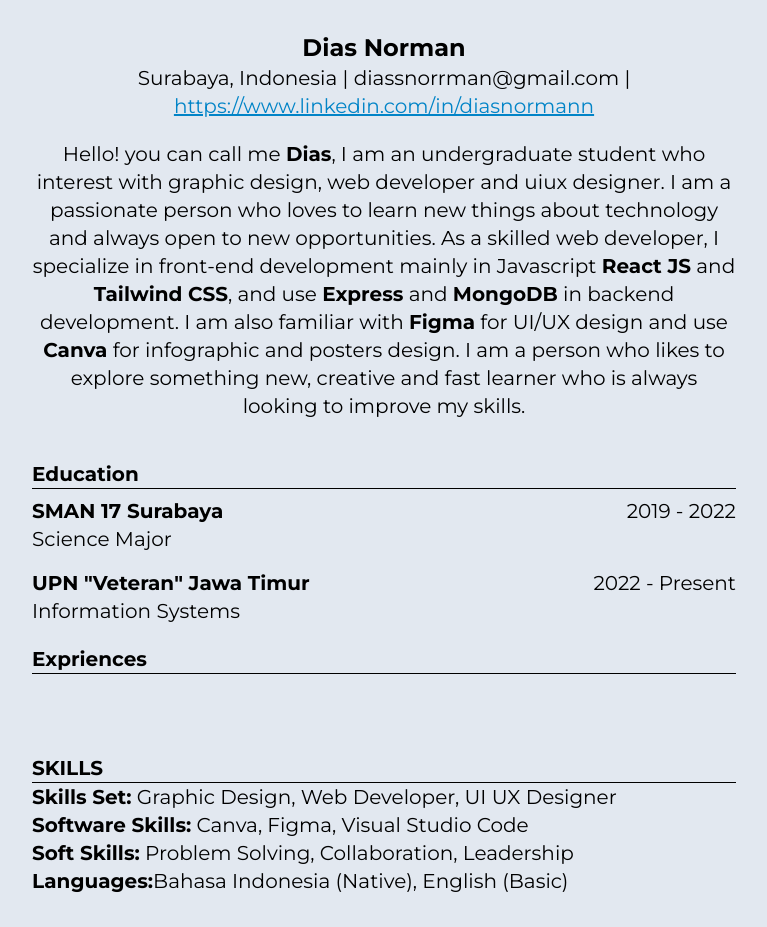
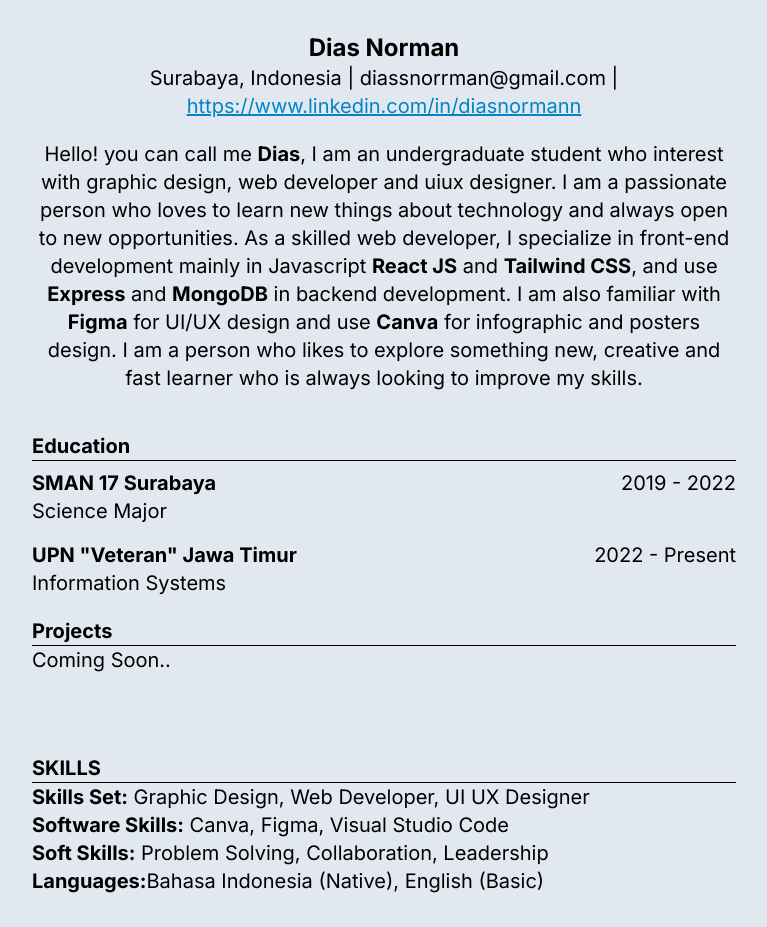
Before and after one commit to diasoy/xxyyzz, a React (Vite) app: page /curriculum in a window 1280 px wide. Shown: the whole page, without its empty margins (256-1023 px from the left). Built offline with nearby package versions, Linux system fonts and the light colour scheme.

Commit message:
ganti font & hapus wa icon

```diff
--- a/index.html
+++ b/index.html
@@ -8,11 +8,10 @@
   <title>Portfolio | Dias Norman</title>
   <link rel="preconnect" href="https://fonts.googleapis.com">
   <link rel="preconnect" href="https://fonts.gstatic.com" crossorigin>
-  <link href="https://fonts.googleapis.com/css2?family=Montserrat:ital,wght@0,100..900;1,100..900&display=swap"
-    rel="stylesheet">
+  <link href="https://fonts.googleapis.com/css2?family=Inter:wght@100..900&display=swap" rel="stylesheet">
   <style>
     body {
-      font-family: 'Montserrat', sans-serif;
+      font-family: 'Inter', sans-serif;
     }
   </style>
 </head>
--- a/src/components/Navbar/Navbar.jsx
+++ b/src/components/Navbar/Navbar.jsx
@@ -1,6 +1,6 @@
 /* eslint-disable react/prop-types */
 import { Link as ScrollLink } from "react-scroll";
-import { Moon, SunDim, WhatsappLogo } from "@phosphor-icons/react";
+import { Moon, SunDim } from "@phosphor-icons/react";
 import { useState } from "react";
 import { Link } from "react-router-dom";
 import { useEffect } from "react";
@@ -172,13 +172,6 @@ const Navbar = ({ theme, setTheme }) => {
           </div>
         </div>
       </div>
-
-      <Link to="http://wa.me/+6281934760910" target="_blank" rel="noreferrer">
-        <WhatsappLogo
-          size={56}
-          className="fixed bottom-5 right-5 animate-bounce text-green-700 hover:animate-none hover:cursor-pointer"
-        />
-      </Link>
     </>
   );
 };
--- a/src/components/utils/Curriculum.jsx
+++ b/src/components/utils/Curriculum.jsx
@@ -20,7 +20,9 @@ const Curriculum = () => {
     <>
       <div className="flex justify-center flex-col bg-slate-200 py-8 px-4 text-xs md:text-base md:px-24 lg:px-36 xl:text-xl xl:px-72">
         <div className="flex justify-center items-center flex-col">
-          <h1 className="font-bold text-base md:text-lg lg:text-xl xl:text-2xl">Dias Norman</h1>
+          <h1 className="font-bold text-base md:text-lg lg:text-xl xl:text-2xl">
+            Dias Norman
+          </h1>
           <p className=" text-center">
             Surabaya, Indonesia | diassnorrman@gmail.com |{" "}
             <a
@@ -69,9 +71,9 @@ const Curriculum = () => {
           </div>
         </div>
         <div className="mt-5">
-          <h1 className="font-bold">Expriences</h1>
+          <h1 className="font-bold">Projects</h1>
           <div className="w-full h-[1px] bg-black"></div>
-          <div></div>
+          <div>Coming Soon..</div>
         </div>
         <div className="mt-20">
           <h1 className="font-bold">SKILLS</h1>
```
Lines whose indentation alone changed are shown as unchanged.
